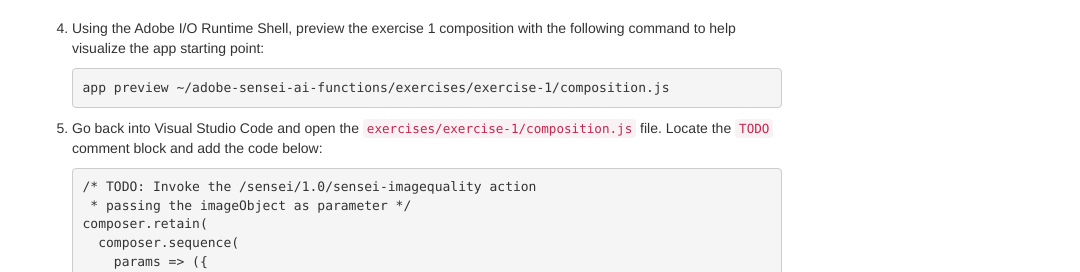
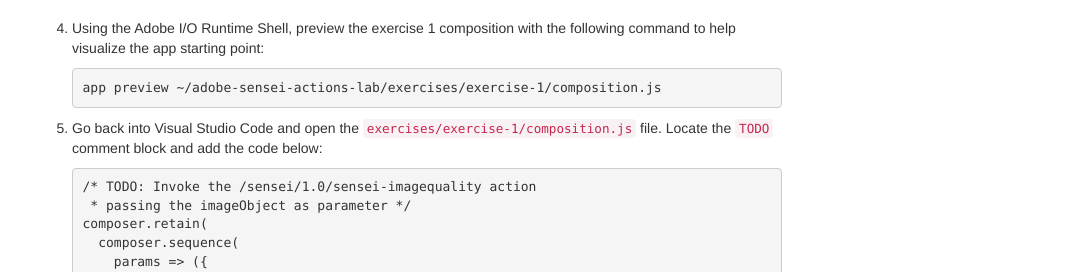
Before and after one commit to adobe/adobe-sensei-ai-functions, a Jekyll site: the page built from lesson5.md, in a window 1280 px wide and 900 px high, scrolled down 564 px. Shown: the part 180-452 px from the top of the window, without its empty margins (38-1118 px from the left). Built offline with Jekyll 4.4.1, drawn with Linux system fonts in a browser that asks for light colours; comment, search, counter and statistics services are not loaded.

Commit message:
Minor updates

```diff
--- a/lesson5.md
+++ b/lesson5.md
@@ -23,7 +23,7 @@ In this exercise you will use the Adobe Sensei Image Quality action to retrieve
 
 4. Using the Adobe I/O Runtime Shell, preview the exercise 1 composition with the following command to help visualize the app starting point:
 
-       app preview ~/adobe-sensei-ai-functions/exercises/exercise-1/composition.js
+       app preview ~/adobe-sensei-actions-lab/exercises/exercise-1/composition.js
 
 5. Go back into Visual Studio Code and open the `exercises/exercise-1/composition.js` file. Locate the `TODO` comment block and add the code below:
 
```
Also changed, not shown: README.md.
